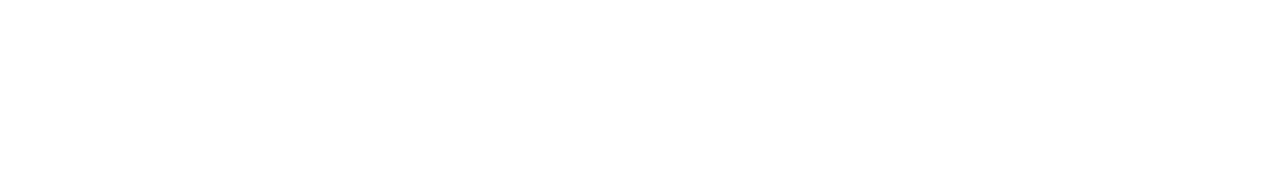
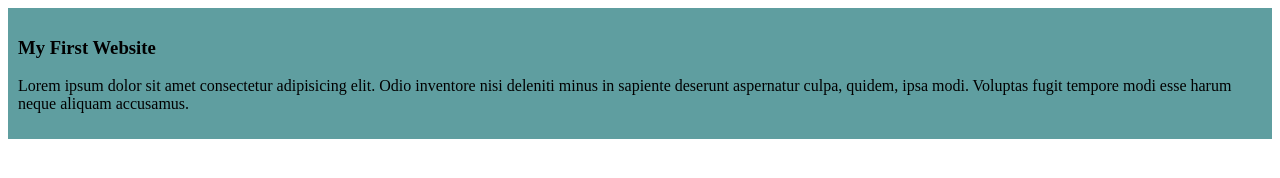
Before and after one commit to UsafaRifa/my-simple-website, a plain HTML site: page index.html in a window 1280 px wide. Drawn offline with Linux system fonts and the light colour scheme.

Commit message:
added the first blog

```diff
--- a/index.html
+++ b/index.html
@@ -4,8 +4,12 @@
     <meta charset="UTF-8">
     <meta name="viewport" content="width=device-width, initial-scale=1.0">
     <title>MY simple Website</title>
+    <link rel="stylesheet" href="styles/blog.css">
 </head>
 <body>
-
+    <div>
+        <h3>My First Website</h3>
+        <p> Lorem ipsum dolor sit amet consectetur adipisicing elit. Odio inventore nisi deleniti minus in sapiente deserunt aspernatur culpa, quidem, ipsa modi. Voluptas fugit tempore modi esse harum neque aliquam accusamus.</p>
+    </div>
 </body>
 </html>
--- /dev/null
+++ b/styles/blog.css
@@ -0,0 +1,4 @@
+div{
+    background-color: cadetblue;
+    padding: 10px;
+}
```
